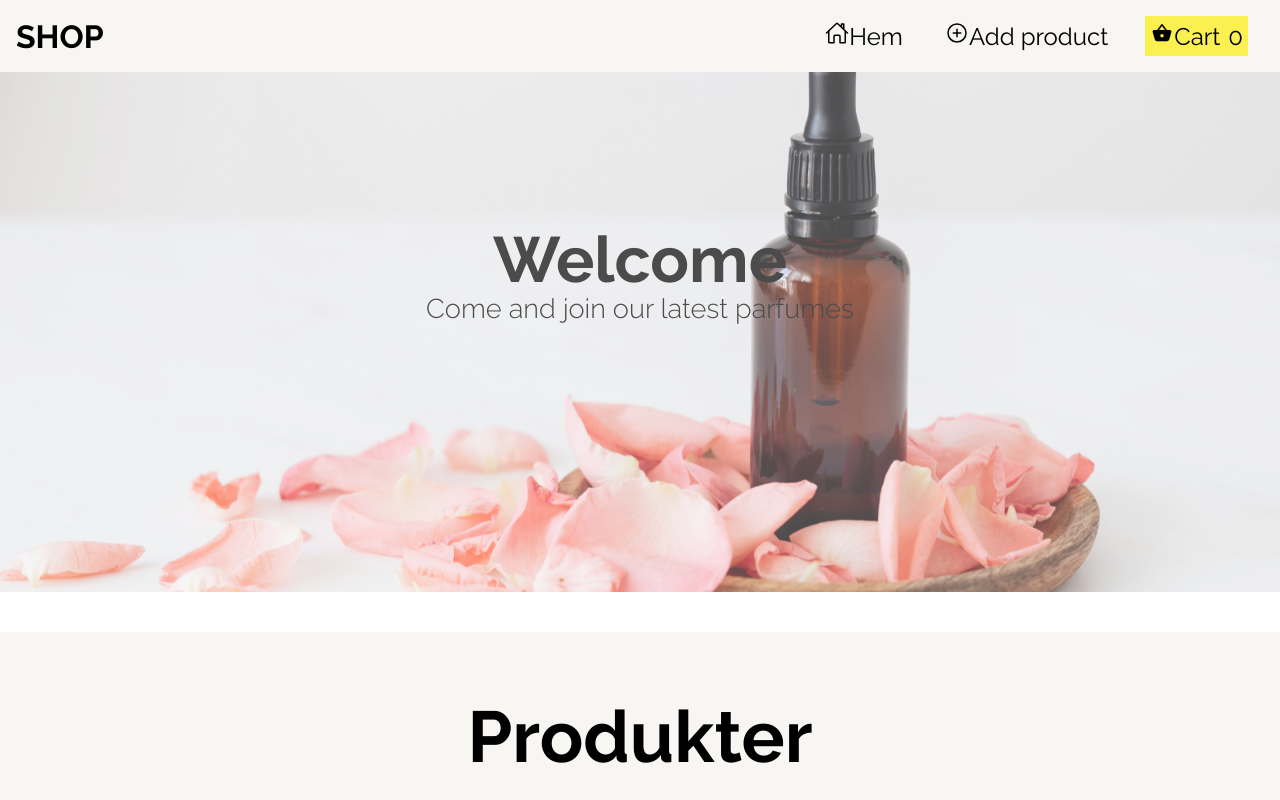
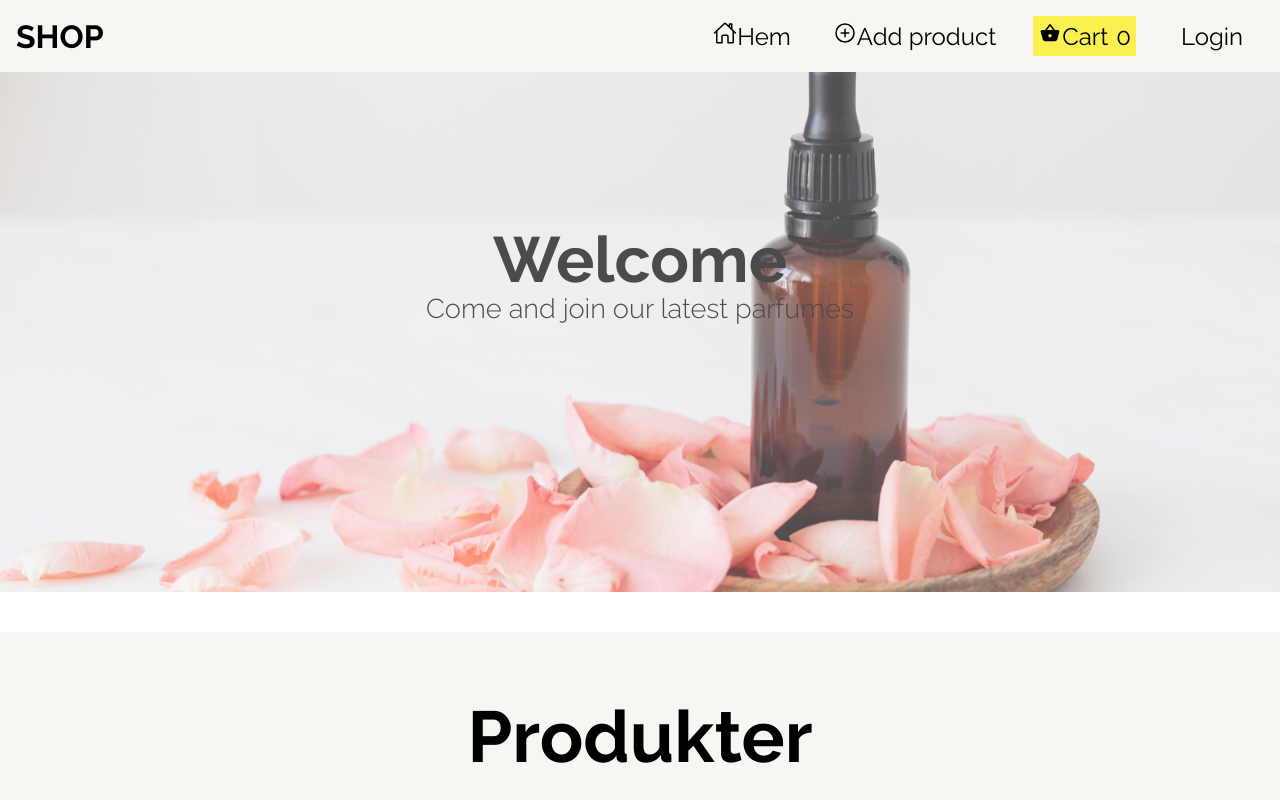
Before and after one commit to adam-kollberg/gruppuppgift, a website: page index.html in a window 1280 px wide. Shown: the top 800 px of the page. Drawn offline with nearby package versions, Linux system fonts and the light colour scheme.

Commit message:
added a link to login

```diff
--- a/index.html
+++ b/index.html
@@ -44,6 +44,14 @@
 
 
     </a>
+</li>
+
+<li class = "Login">
+  <a href = "login.html">
+      <span>Login</span>
+
+
+  </a>
 </li>
 
 
```
